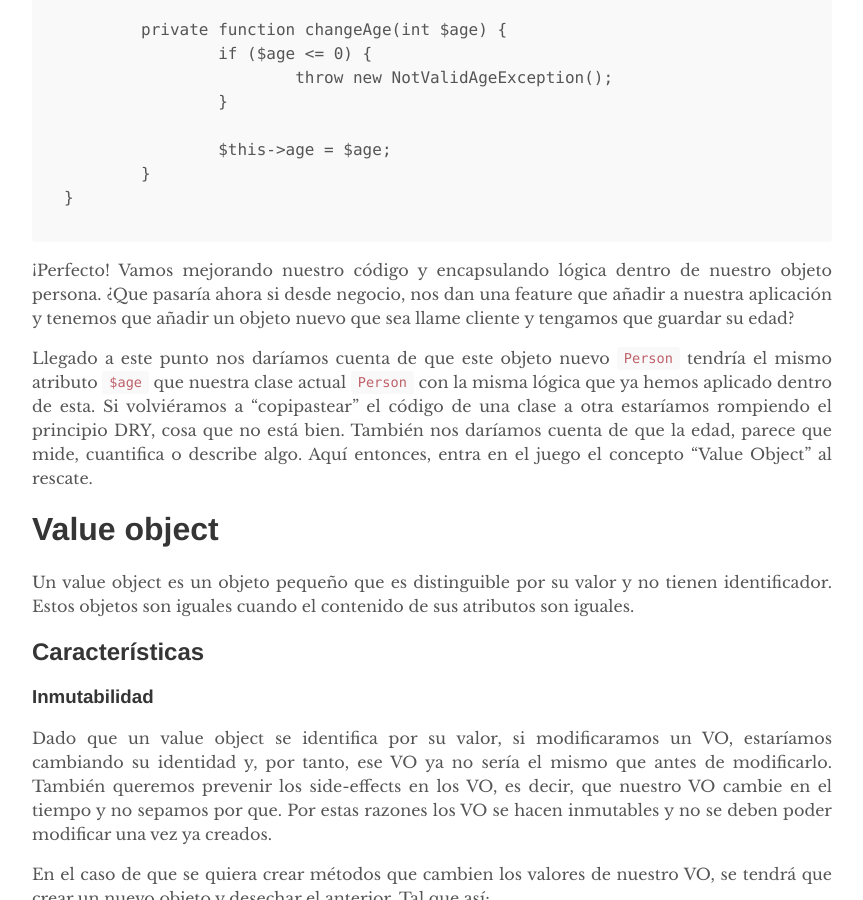
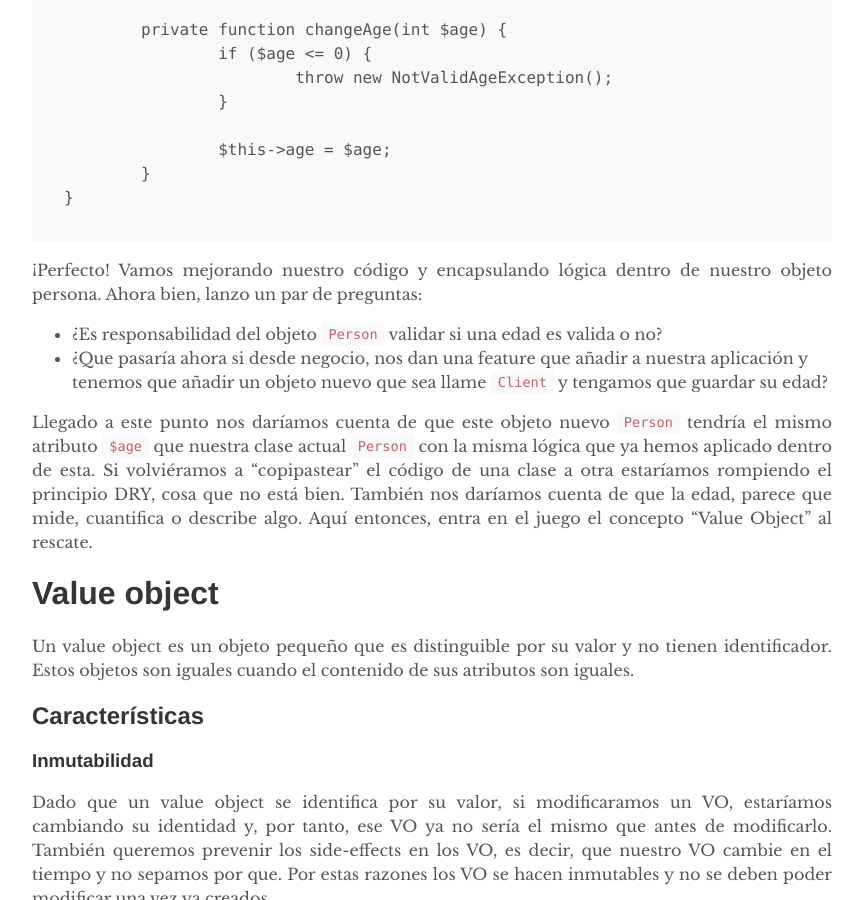
Before and after one commit to danitome24/slides, a Jekyll site: the page built from _posts/2018-11-19-usando-value-objects-con-php.markdown, in a window 1280 px wide and 900 px high, scrolled down 1581 px. Shown: the whole window, without its empty margins (208-1071 px from the left). Built offline with Jekyll 4.4.1, drawn with Linux system fonts in a browser that asks for light colours.

Commit message:
Update _posts/2018-11-19-usando-value-objects-con-php.markdown

````diff
--- a/_posts/2018-11-19-usando-value-objects-con-php.markdown
+++ b/_posts/2018-11-19-usando-value-objects-con-php.markdown
@@ -60,7 +60,9 @@ final class Person {
 }
 ```
 
-¡Perfecto! Vamos mejorando nuestro código y encapsulando lógica dentro de nuestro objeto persona. ¿Que pasaría ahora si desde negocio, nos dan una feature que añadir a nuestra aplicación y tenemos que añadir un objeto nuevo que sea llame cliente y tengamos que guardar su edad?
+¡Perfecto! Vamos mejorando nuestro código y encapsulando lógica dentro de nuestro objeto persona. Ahora bien, lanzo un par de preguntas:
+* ¿Es responsabilidad del objeto `Person` validar si una edad es valida o no?
+* ¿Que pasaría ahora si desde negocio, nos dan una feature que añadir a nuestra aplicación y tenemos que añadir un objeto nuevo que sea llame `Client` y tengamos que guardar su edad?
 
 Llegado a este punto nos daríamos cuenta de que este objeto nuevo `Person` tendría el mismo atributo `$age` que nuestra clase actual `Person` con la misma lógica que ya hemos aplicado dentro de esta. Si volviéramos a "copipastear" el código de una clase a otra estaríamos rompiendo el principio DRY, cosa que no está bien. También nos daríamos cuenta de que la edad, parece que mide, cuantifica o describe algo. Aquí entonces, entra en el juego el concepto "Value Object" al rescate.
 
````
